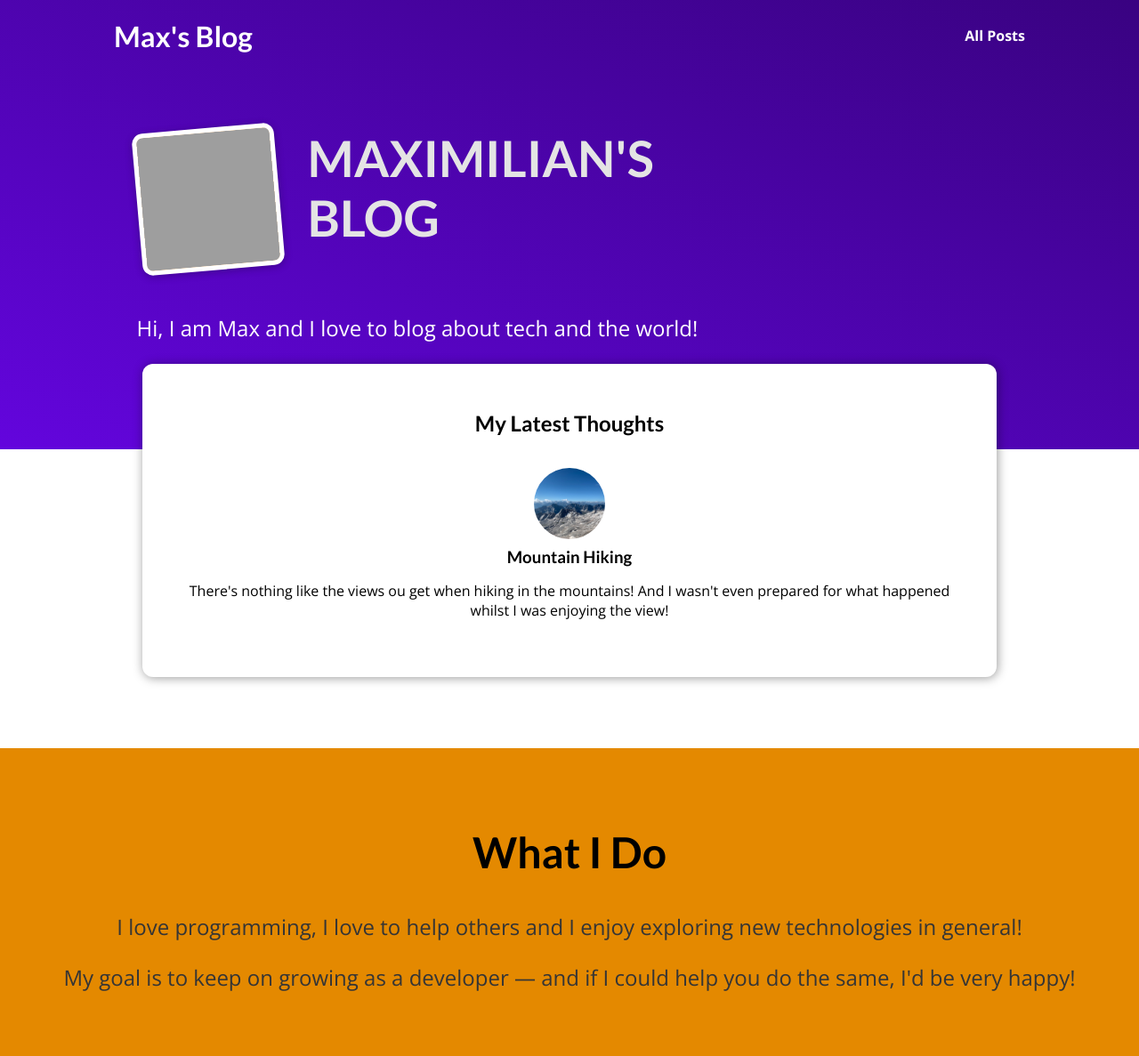
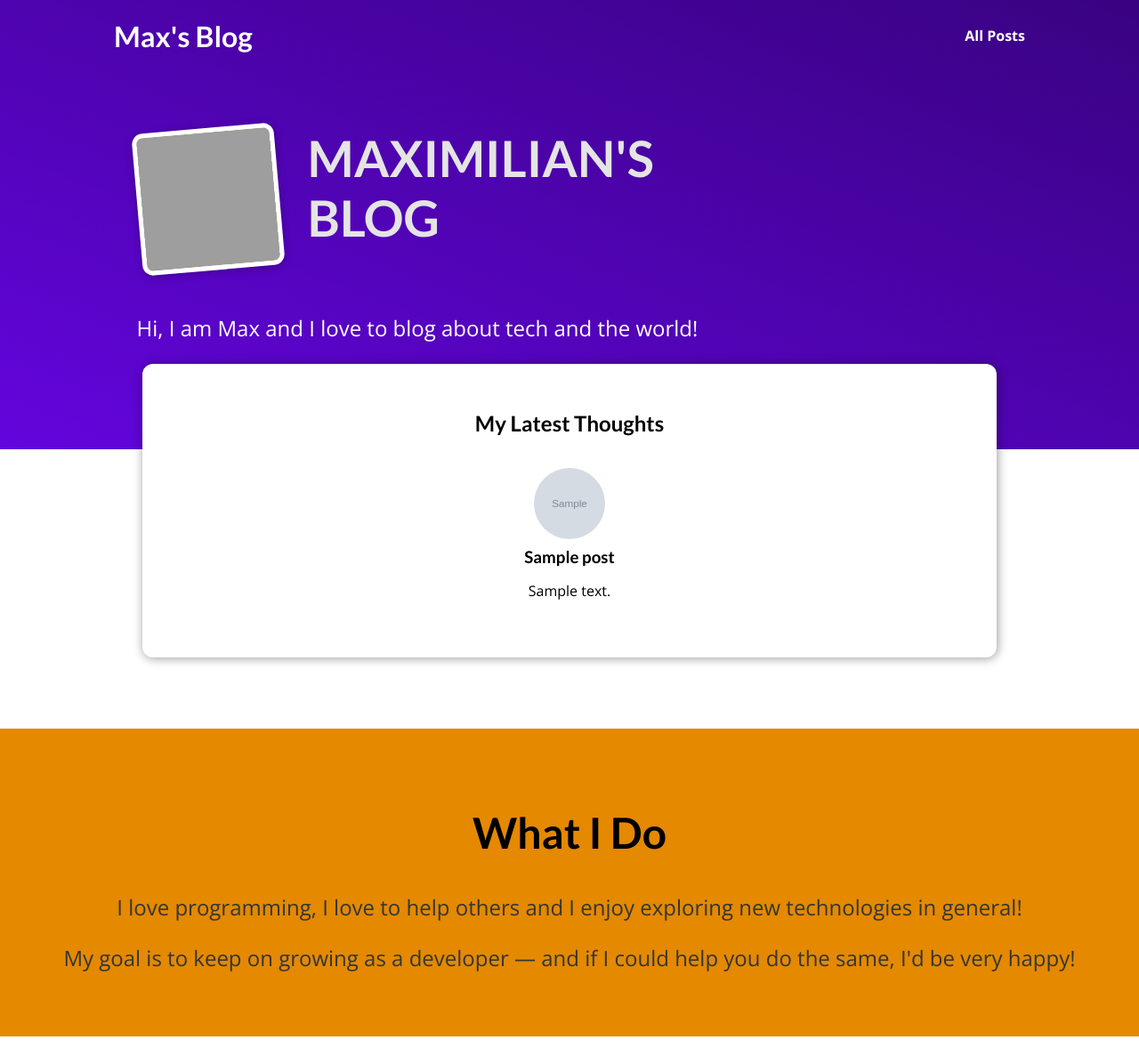
Before and after one commit to alessandro-marchino/python-django-the-practical-guide, a Django app: template my_site/blog/templates/blog/index.html in a window 1280 px wide. Shown: the whole page at 89% size. After the commit the page ends 1165 px from the top, so only its background shows below. Run offline with Django 5.2, Linux system fonts and the light colour scheme; the template is opened without the code that fills it: most values are stand-ins (such as "Sample title", 1, 10 or a date in 2020); grey boxes marked "Sample" are stand-in pictures; grey boxes are pictures that could not be loaded.

Commit message:
Lesson 65

```diff
--- a/my_site/blog/templates/blog/includes/post.html
+++ b/my_site/blog/templates/blog/includes/post.html
@@ -1,14 +1,11 @@
 {% load static %}
 <li>
   <article class="post">
-    <a href="{% url "post-detail-page" "the-mountains" %}">
-      <img src="{% static "blog/images/mountains.jpg" %}" alt="Mountain Hiking">
+    <a href="{% url "post-detail-page" post.slug %}">
+      <img src="{% static "blog/images/"|add:post.image %}" alt="{{ post.title }}">
       <div class="post__content">
-        <h3>Mountain Hiking</h3>
-        <p>
-          There's nothing like the views ou get when hiking in the mountains!
-          And I wasn't even prepared for what happened whilst I was enjoying the view!
-        </p>
+        <h3>{{ post.title }}</h3>
+        <p>{{ post.excerpt }}</p>
       </div>
     </a>
   </article>
--- a/my_site/blog/templates/blog/index.html
+++ b/my_site/blog/templates/blog/index.html
@@ -21,7 +21,9 @@
   <section id="latest-posts">
     <h2>My Latest Thoughts</h2>
     <ul>
-      {% include "blog/includes/post.html" %}
+      {% for post in posts %}
+        {% include "blog/includes/post.html" %}
+      {% endfor %}
     </ul>
   </section>
 
```
Also changed, not shown: my_site/blog/views.py (+11 -4 lines).
